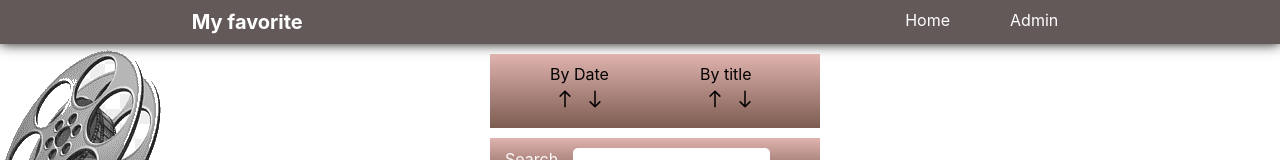
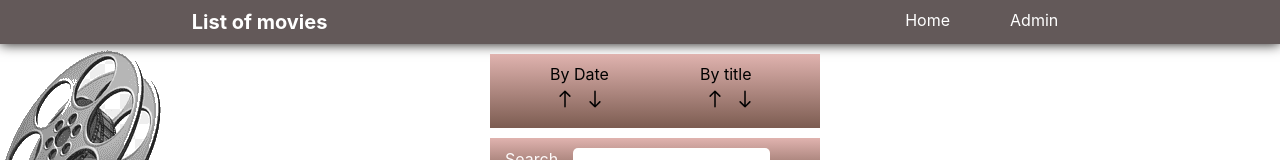
Before and after one commit to lauraMeiz/Movie, a React (Create React App) app in the folder r1/: page / in a window 1280 px wide. Shown: the top 160 px of the page. Built offline with nearby package versions, Linux system fonts and the light colour scheme; no server answers.

Commit message:
README.md

```diff
--- a/r1/src/Components/Back.jsx
+++ b/r1/src/Components/Back.jsx
@@ -67,7 +67,7 @@ export default function Back() {
   return (
     <>
       <div className="navbar-nav">
-        <div className="logo">My favorite</div>
+        <div className="logo">List of movies</div>
         <div className="nav-link-row">
           <Link className="nav-link" to="/">
             Home
--- a/r1/src/Components/Front.jsx
+++ b/r1/src/Components/Front.jsx
@@ -41,7 +41,7 @@ function Front({ show }) {
   return (
     <>
       <div className="navbar-nav">
-        <div className="logo">My favorite</div>
+        <div className="logo">List of movies</div>
         <div className="nav-link-row">
           <Link className="nav-link" to="/">
             Home
--- a/r1/src/Components/OneMovie.jsx
+++ b/r1/src/Components/OneMovie.jsx
@@ -1,4 +1,3 @@
-import { useState } from "react";
 import none from "../img/none.png";
 
 export default function OneMovie({ movie, setDeleteId, setModalData }) {
--- a/r1/src/Front.scss
+++ b/r1/src/Front.scss
@@ -209,6 +209,7 @@ ul {
     }
   }
 }
+
 @media (max-width: 900px) {
   .logo {
     width: 200px;
@@ -228,6 +229,7 @@ ul {
     padding: 0px 10px;
   }
 }
+
 @media (max-width: 550px) {
   .nav-link-row {
     width: 390px;
@@ -235,8 +237,6 @@ ul {
   .navbar-nav .nav-link {
     padding: 0px 15px;
   }
-}
-@media (max-width: 550px) {
   ul .column .modal-photo {
     width: 110%;
   }
@@ -245,21 +245,18 @@ ul {
     margin: 0 calc(50% - 100px);
     height: 100px;
   }
-  // .modal-photo {
-  //   width: 100%;
-  // }
-  // .description {
-  //   width: 100px;
-  //   height: 100px;
-  // }
-  // p {
-  //   width: 100px;
-  // }
+}
+@media (max-width: 1300px) {
+  ul {
+    width: 1000px;
+    margin: 5px calc(50% - 500px);
+    justify-content: center;
+  }
 }
 @media (max-width: 1100px) {
   ul {
-    width: 880px;
-    margin: 5px calc(50% - 450px);
+    width: 800px;
+    margin: 5px calc(50% - 400px);
     justify-content: center;
   }
 }
@@ -267,7 +264,6 @@ ul {
   ul {
     width: 600px;
     margin: 5px calc(50% - 300px);
-    justify-content: center;
   }
 }
 @media (max-width: 700px) {
```
Also changed, not shown: 1 other file (tests, documents, lock files or other folders).
